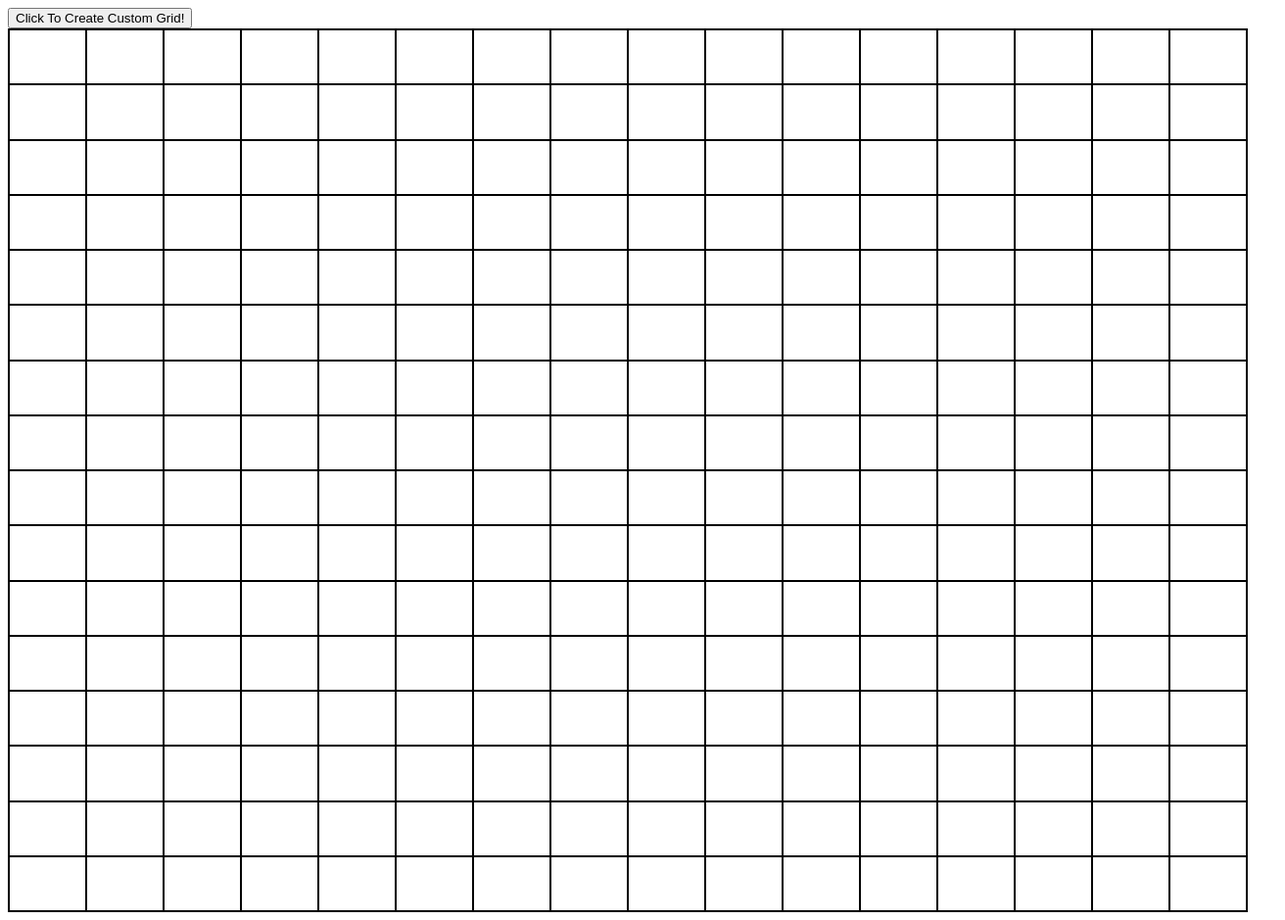
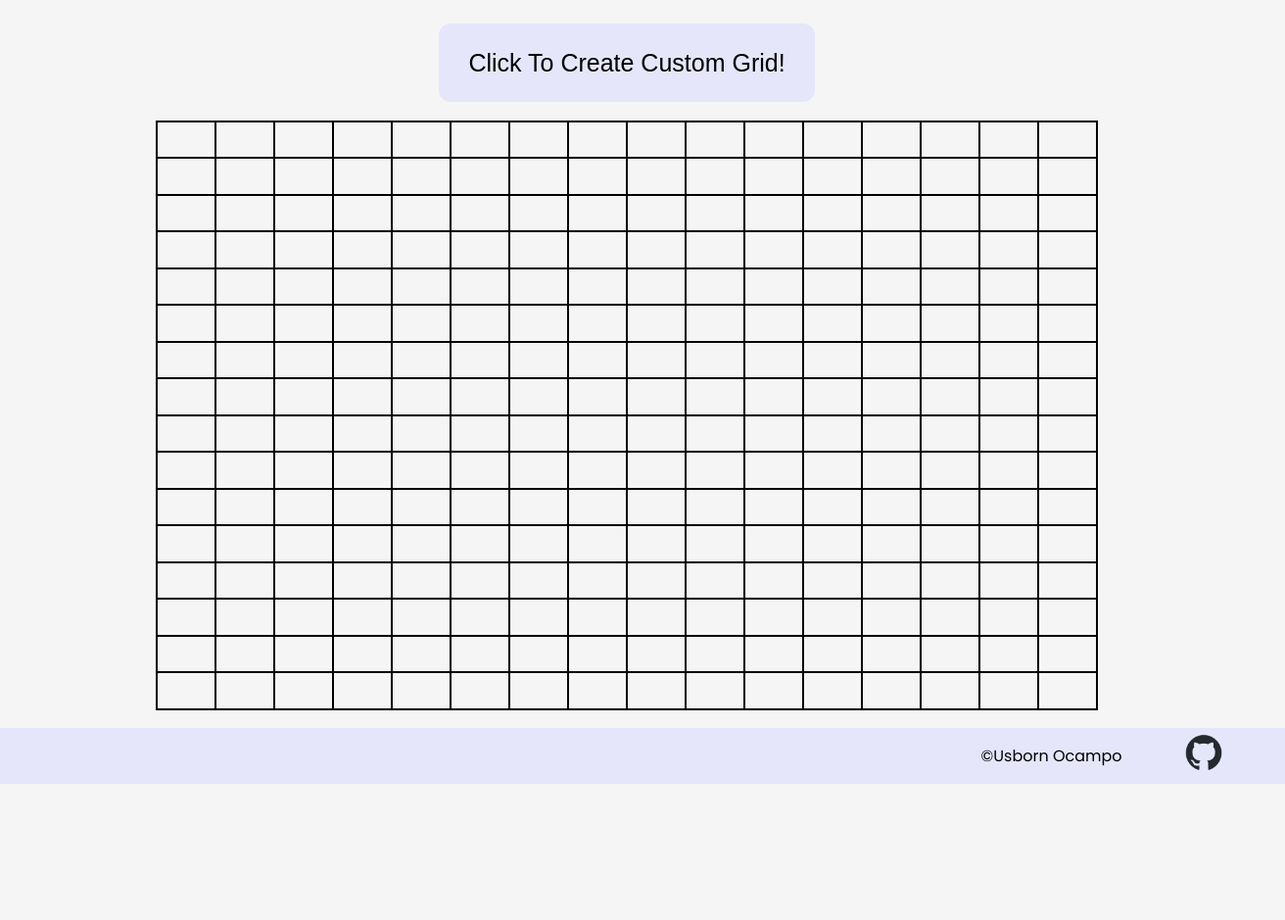
Before and after one commit to usborn116/JS-etchASketch, a plain HTML site: page index.html in a window 1280 px wide. Shown: the whole page at 98% size, 1312 px wide, since content can reach past the window. After the commit the page ends 800 px from the top, so only its background shows below. Drawn offline with Linux system fonts and the light colour scheme.

Commit message:
styled and refactored code to fill in grid with random color

```diff
--- a/index.html
+++ b/index.html
@@ -7,9 +7,16 @@
     <title>Etch-A-Sketch</title>
     <script defer src="./script.js"></script>
     <link rel="stylesheet" href="./style.css">
+    <link rel="preconnect" href="https://fonts.googleapis.com">
+    <link rel="preconnect" href="https://fonts.gstatic.com" crossorigin>
+    <link href="https://fonts.googleapis.com/css2?family=Poppins&display=swap" rel="stylesheet">
 </head>
 <body>
     <button class="gridsize">Click To Create Custom Grid!</button>
     <div class="container"></div>
+    <footer>
+        <p>©Usborn Ocampo</p>
+        <a href="https://github.com/usborn116" target='_blank'><img src="./assets/github-mark.png"/></a>
+    </footer>
 </body>
 </html>
--- a/script.js
+++ b/script.js
@@ -1,4 +1,12 @@
 const container = document.querySelector('.container');
+const button = document.querySelector('.gridsize');
+
+function selectcells () {
+    cells = document.querySelectorAll('.grid-cell');
+    cells.forEach(cell => cell.addEventListener('mouseover', function changecolor (){
+        cell.style.cssText = `background-color:${randomcolor()};opacity:0.5`
+    }))
+};
 
 function makeGrid(rows,cols){
     container.style.setProperty('--grid-rows', rows);
@@ -7,11 +15,8 @@ function makeGrid(rows,cols){
         let cell = document.createElement('div');
         container.appendChild(cell).className = 'grid-cell';
     };
+    selectcells();
 };
-
-makeGrid (16,16);
-
-const button = document.querySelector('.gridsize');
 
 function ask(){
     let x = parseInt(prompt("How many squares on each side of the grid?"));
@@ -20,10 +25,6 @@ function ask(){
         ask();
     } else {
         makeGrid(x,x);
-        cells = document.querySelectorAll('.grid-cell');
-        cells.forEach(cell => cell.addEventListener('mouseover', function changecolor (){
-            cell.classList.add('hovered');
-    }));
 };
 };
 
@@ -36,9 +37,12 @@ function removeElementsByClass(){
     document.querySelectorAll('.grid-cell').forEach(el => el.remove());
 }
 
+function randomcolor () {
+    let x = Math.floor(Math.random() * 256)
+    let y = Math.floor(Math.random() * 256)
+    let z = Math.floor(Math.random() * 256)
+    return `rgb(${x},${y},${z})`
+}
 
-let cells = document.querySelectorAll('.grid-cell');
-cells.forEach(cell => cell.addEventListener('mouseover', function changecolor (){
-    cell.classList.add('hovered');
-})
-);
+
+makeGrid (16,16);
--- a/style.css
+++ b/style.css
@@ -3,15 +3,40 @@
     --grid-rows: 1;
 }
 
+body{
+  font-family: 'Poppins', sans-serif;
+  display:flex;
+  flex-direction: column;
+  align-items: center;
+  gap: 2vh;
+  background-color: whitesmoke;
+  min-height:100vh;
+  margin:0;
+  justify-content: space-between;
+}
+
+button{
+  margin-top: 3vh;
+  height: 10vh;
+  width:30vw;
+  font-size: 25px;
+  background-color: lavender;
+  border-radius: 12px;
+  border: 0px;
+}
+
+button:hover{
+  background-color: plum;
+}
 .container{
     display: grid;
     grid-template-rows: repeat(var(--grid-rows), 1fr);
     grid-template-columns: repeat(var(--grid-cols), 1fr);
     border: 0.3px solid black;
-    height: 900px;
-    max-height: 900px;
-    width: 100%;
-    max-width: 100%;
+    min-width: 75vw;
+    max-height: 75vh;
+    max-width: 75vw;
+    min-height: 75vh;
 }
 
 .grid-cell {
@@ -23,3 +48,18 @@
     background-color: aqua;
     color: black;
   }
+
+footer{
+  display: flex;
+  align-items: center;
+  gap: 5vw;
+  justify-content: flex-end;
+  background-color: lavender;
+  width:100vw;
+  padding-right: 5vw;
+}
+
+img{
+  width: 3vw;
+  height: auto;
+}
```
Also changed, not shown: assets/github-mark.png (added).
